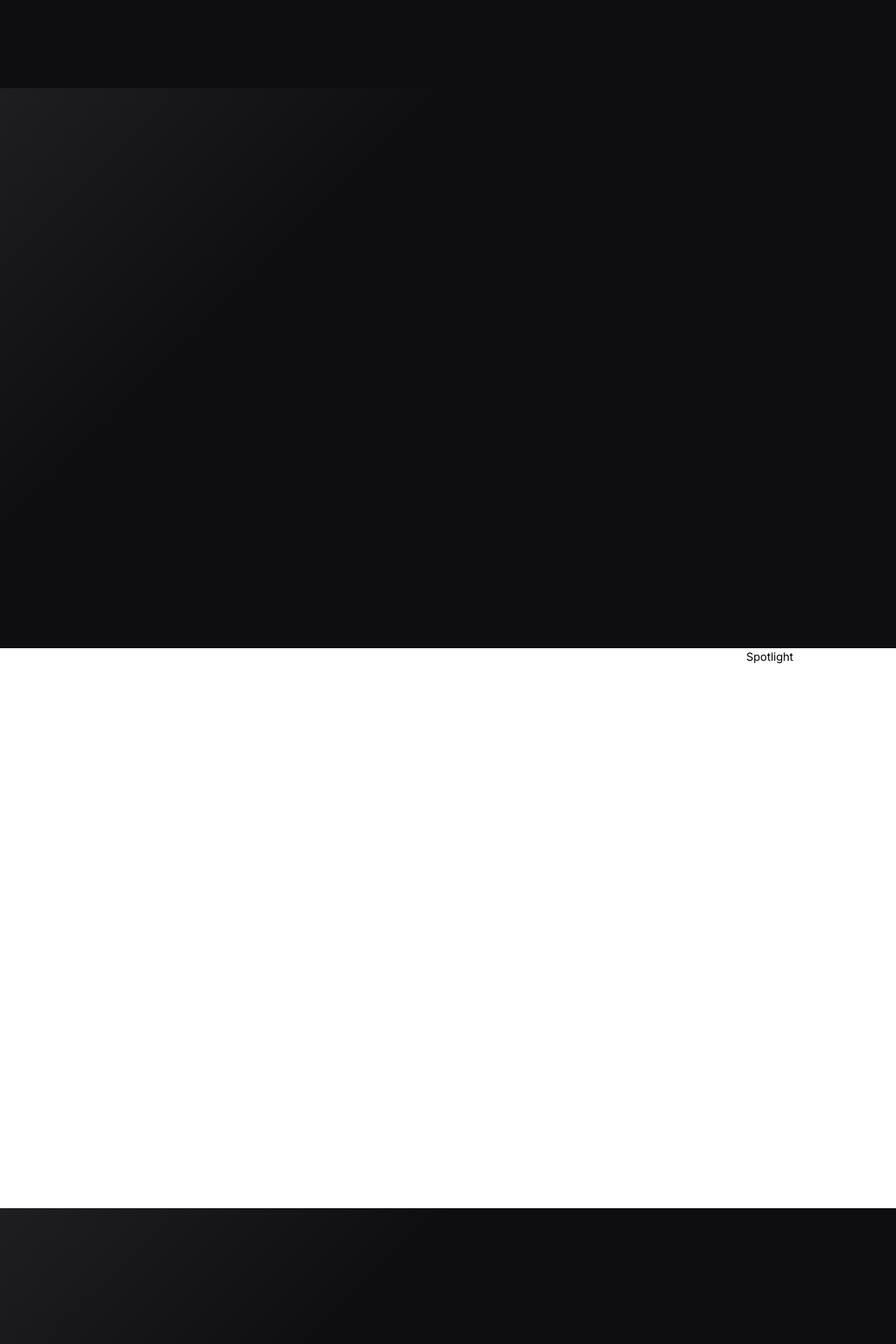
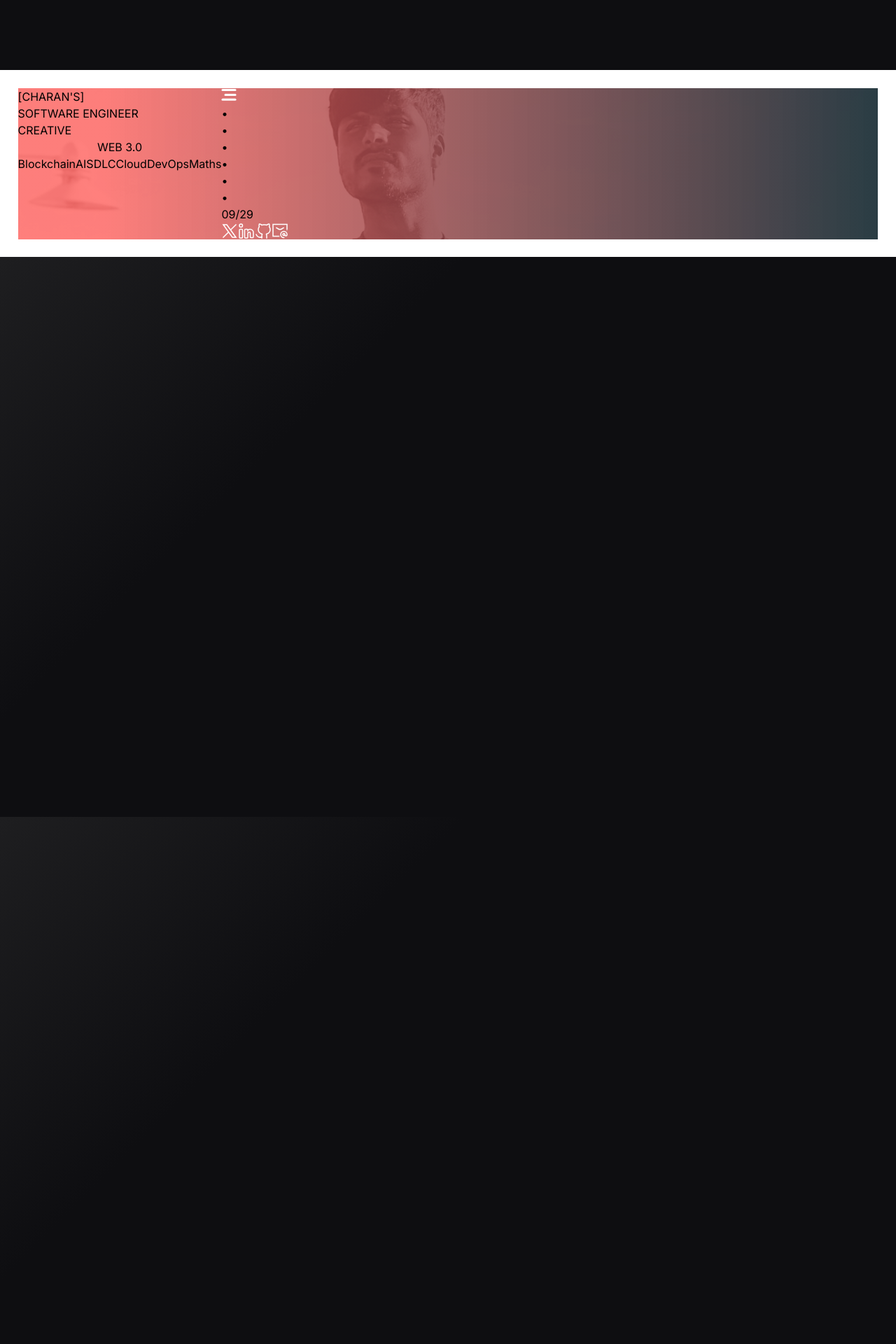
Before and after one commit to charans29/www-dot, a Next.js app: page / in a window 1280 px wide. Shown: the part 700-2620 px from the top of the page at 70% size. Built offline with nearby package versions, Linux system fonts and the light colour scheme.

Commit message:
feat: dev hero anime

```diff
--- a/Components/Contact.tsx
+++ b/Components/Contact.tsx
@@ -3,12 +3,11 @@ import { Spotlight } from './UI/Spotlight'
 
 function Contact() {
   return (
-    <div className="h-screen w-screen rounded-md flex md:items-center md:justify-center bg-black/[0.96] antialiased bg-grid-white/[0.02] relative overflow-hidden">
-      <Spotlight
-        className="-top-40 left-0 md:left-60 md:-top-20"
-        fill="white"
-      />Spotlight
-      <div className="absolute top-0 left-1/2 transform -translate-x-7/2 w-0.5 h-full bg-gray-600"></div>
+    <div className="h-screen w-screen relative flex justify-between overflow-hidden p-10"
+    style={{
+      backgroundImage: 'linear-gradient(135deg,#1e1e20,#0e0e11 32%)'
+    }}
+    >
     </div>
   )
 }
--- a/Components/Hero.tsx
+++ b/Components/Hero.tsx
@@ -8,13 +8,14 @@ import Rightcard from './Elements/Rightcard';
 function Hero() {
 
   return (
-    <Glassygradient>
+    <>
+      <Glassygradient/>
       <Propic className='flex justify-between px-28'>
         <Leftcard className="relative z-20" />
         <Rightcard className="relative z-20" />
         <Blurrybeams className='absolute'/>
       </Propic>
-    </Glassygradient>
+    </>
   );
 }
 
--- a/Components/UI/Glassygradient.tsx
+++ b/Components/UI/Glassygradient.tsx
@@ -1,13 +1,8 @@
-import React, { ReactNode } from 'react';
 import Bgbeams from './Bgbeams';
 
-interface GlassygradientProps {
-  children: ReactNode;
-}
-
-function Glassygradient({ children }: GlassygradientProps) {
+function Glassygradient() {
   return (
-    <div className="h-screen overflow-hidden"
+    <div className="h-screen overflow-hidden hero-back"
       style={{
         backgroundImage: 'linear-gradient(135deg,#1e1e20,#0e0e11 32%)'
       }}>
@@ -17,7 +12,6 @@ function Glassygradient({ children }: GlassygradientProps) {
                 backgroundImage: 'linear-gradient(90deg, rgba(212,83,83,1) -80%, rgba(0,12,15,1) 100%)'
             }}
         />
-        {children}
     </div>
   );
 }
--- a/Components/UI/Propic.tsx
+++ b/Components/UI/Propic.tsx
@@ -8,7 +8,7 @@ interface PropicProps {
 
 function Propic({ children, className }:PropicProps) {
   return (
-    <div className={cn("absolute z-50 inset-2 sm:inset-3 md:inset-4 lg:inset-5 xl:inset-6 overflow-hidden", "m-2 sm:m-3 md:m-4 lg:m-5 xl:m-6", className)}
+    <div className={cn("absolute z-50 inset-2 sm:inset-3 md:inset-4 lg:inset-5 xl:inset-6 overflow-hidden", "m-2 sm:m-3 md:m-4 lg:m-5 xl:m-6 hero-front", className)}
         style={{
         backgroundImage: `linear-gradient(90deg, rgba(334,88,88,0.75) 10%, rgba(18,53,62,1) 110%),
                             url('style.png')`,
--- a/Components/UI/Spotlight.tsx
+++ /dev/null
@@ -1,56 +0,0 @@
-import React from "react";
-import { cn } from "@/utils/cn";
-
-type SpotlightProps = {
-  className?: string;
-  fill?: string;
-};
-
-export const Spotlight = ({ className, fill }: SpotlightProps) => {
-  return (
-    <svg
-      className={cn(
-        "animate-spotlight pointer-events-none absolute z-[1]  h-[169%] w-[138%] lg:w-[84%] opacity-0",
-        className
-      )}
-      xmlns="http://www.w3.org/2000/svg"
-      viewBox="0 0 3787 2842"
-      fill="none"
-    >
-      <g filter="url(#filter)">
-        <ellipse
-          cx="1924.71"
-          cy="273.501"
-          rx="1924.71"
-          ry="273.501"
-          transform="matrix(-0.822377 -0.568943 -0.568943 0.822377 3631.88 2291.09)"
-          fill={fill || "white"}
-          fillOpacity="0.21"
-        ></ellipse>
-      </g>
-      <defs>
-        <filter
-          id="filter"
-          x="0.860352"
-          y="0.838989"
-          width="3785.16"
-          height="2840.26"
-          filterUnits="userSpaceOnUse"
-          colorInterpolationFilters="sRGB"
-        >
-          <feFlood floodOpacity="0" result="BackgroundImageFix"></feFlood>
-          <feBlend
-            mode="normal"
-            in="SourceGraphic"
-            in2="BackgroundImageFix"
-            result="shape"
-          ></feBlend>
-          <feGaussianBlur
-            stdDeviation="151"
-            result="effect1_foregroundBlur_1065_8"
-          ></feGaussianBlur>
-        </filter>
-      </defs>
-    </svg>
-  );
-};
--- a/app/globals.css
+++ b/app/globals.css
@@ -1,8 +1,6 @@
 @tailwind base;
 @tailwind components;
 @tailwind utilities;
-
-
 
 @media (prefers-color-scheme: dark) {
   :root {
@@ -20,6 +18,10 @@ body {
       rgb(var(--background-end-rgb))
     )
     rgb(var(--background-start-rgb));
+}
+
+html, body{
+  touch-action: none;
 }
 
 .fade-in {
@@ -43,3 +45,33 @@ body {
 .stable {
   opacity: 1;
 }
+
+@keyframes appear {
+  0% {
+    opacity: 0;
+    transform: translateY(10%);
+  }
+  100% {
+    opacity: 1;
+    transform: translateY(0%);
+  }
+}
+
+.hero-front {
+  animation: appear 1s ease-in-out forwards;
+}
+
+@keyframes appear1 {
+  0% {
+    opacity: 0;
+    transform: translateY(0%);
+  }
+  100% {
+    opacity: 1;
+    transform: translateY(0%);
+  }
+}
+
+.hero-back {
+  animation: appear1 3s ease-in-out forwards;
+}
--- a/app/page.tsx
+++ b/app/page.tsx
@@ -9,7 +9,6 @@ export default function Home() {
       <Content/>
       <Contact/>
       <Content/>
-      <Content/>
     </main>
   );
 }
--- a/tailwind.config.ts
+++ b/tailwind.config.ts
@@ -1,9 +1,4 @@
 import type { Config } from "tailwindcss";
-
-import svgToDataUri from "mini-svg-data-uri";
-
-import colors from "tailwindcss/colors";
-import { default as flattenColorPalette } from "tailwindcss/lib/util/flattenColorPalette";
 
 const config: Config = {
   content: [
@@ -18,59 +13,8 @@ const config: Config = {
         "gradient-conic":
           "conic-gradient(from 180deg at 50% 50%, var(--tw-gradient-stops))",
       },
-      animation: {
-        spotlight: "spotlight 2s ease .75s 1 forwards",
-      },
-      keyframes: {
-        spotlight: {
-          "0%": {
-            opacity: "0",
-            transform: "translate(-72%, -62%) scale(0.5)",
-          },
-          "100%": {
-            opacity: "1",
-            transform: "translate(-50%,-40%) scale(1)",
-          },
-        },
-      },
     },
   },
-  plugins: [
-    addVariablesForColors,
-    function ({ matchUtilities, theme }: any) {
-      matchUtilities(
-        {
-          "bg-grid": (value: any) => ({
-            backgroundImage: `url("${svgToDataUri(
-              `<svg xmlns="http://www.w3.org/2000/svg" viewBox="0 0 32 32" width="32" height="32" fill="none" stroke="${value}"><path d="M0 .5H31.5V32"/></svg>`
-            )}")`,
-          }),
-          "bg-grid-small": (value: any) => ({
-            backgroundImage: `url("${svgToDataUri(
-              `<svg xmlns="http://www.w3.org/2000/svg" viewBox="0 0 32 32" width="8" height="8" fill="none" stroke="${value}"><path d="M0 .5H31.5V32"/></svg>`
-            )}")`,
-          }),
-          "bg-dot": (value: any) => ({
-            backgroundImage: `url("${svgToDataUri(
-              `<svg xmlns="http://www.w3.org/2000/svg" viewBox="0 0 32 32" width="16" height="16" fill="none"><circle fill="${value}" id="pattern-circle" cx="10" cy="10" r="1.6257413380501518"></circle></svg>`
-            )}")`,
-          }),
-        },
-        { values: flattenColorPalette(theme("backgroundColor")), type: "color" }
-      );
-    },
-  ],
+  plugins: [],
 };
-
-function addVariablesForColors({ addBase, theme }: any) {
-  let allColors = flattenColorPalette(theme("colors"));
-  let newVars = Object.fromEntries(
-    Object.entries(allColors).map(([key, val]) => [`--${key}`, val])
-  );
-
-  addBase({
-    ":root": newVars,
-  });
-}
-
 export default config;
```
